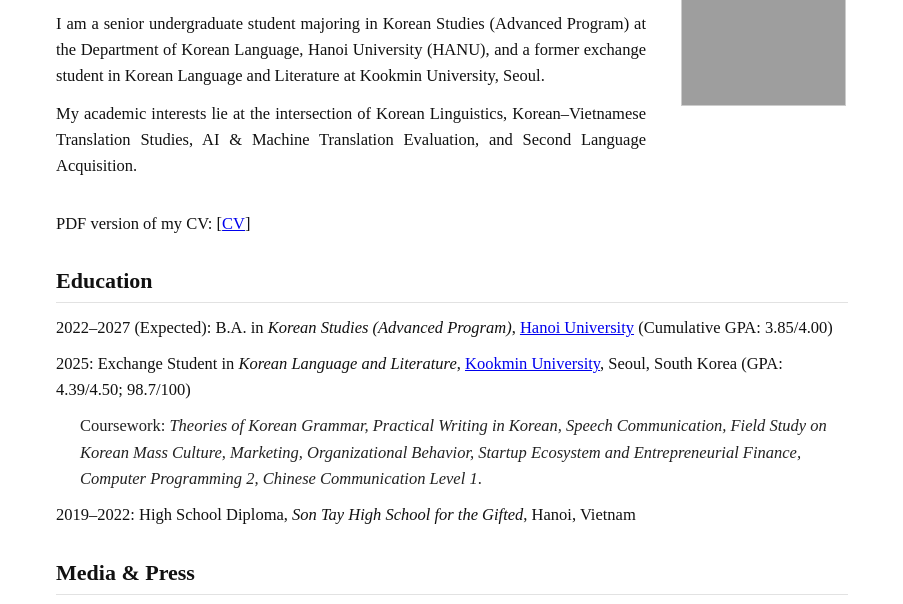
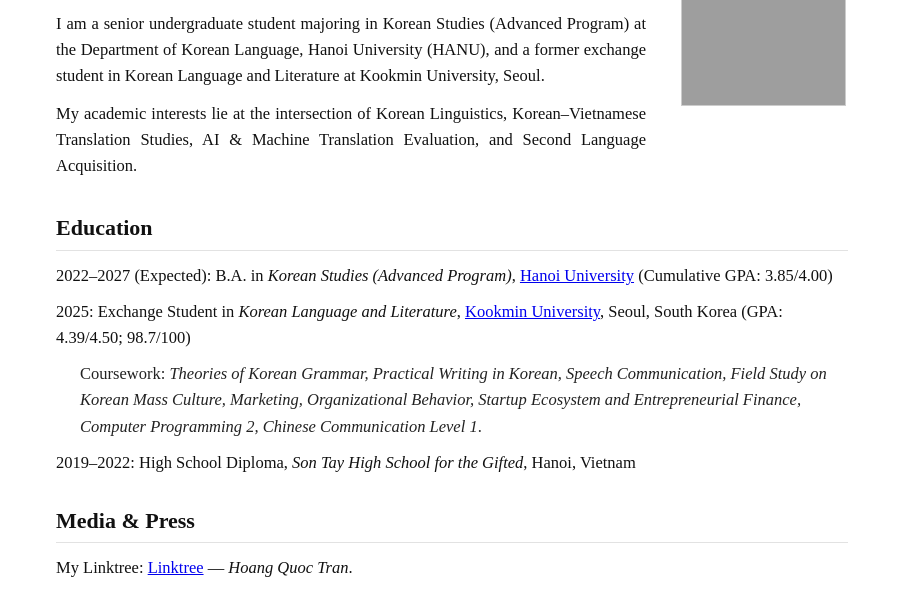
Before and after one commit to hoangquoctran04/hoangquoctran, a plain HTML site: page index.html in a window 1280 px wide. Shown: the part 188-792 px from the top of the page, without its empty margins (188-1091 px from the left). Drawn offline with Linux system fonts and the light colour scheme; grey boxes are pictures that could not be loaded.

Commit message:
Update index.html

```diff
--- a/index.html
+++ b/index.html
@@ -265,10 +265,6 @@
       </div>
     </div>
 
-    <div class="cv-line reveal">
-      PDF version of my CV: [<a href="CV_TranQuocHoang.pdf" target="_blank">CV</a>]
-    </div>
-
     <!-- Education -->
     <section id="education" class="reveal">
       <h2>Education</h2>
@@ -294,7 +290,7 @@
       <h2>Media &amp; Press</h2>
 
       <p class="plain-entry">
-        My Linktree: <a href="https://linktr.ee/admin/links" target="_blank" rel="noopener"></em>.
+        My Linktree: <a href="https://linktr.ee/hoangquoctran04" target="_blank" rel="noopener">Linktree</a> — <em>Hoang Quoc Tran</em>.
       </p>
 
     </section>
```
